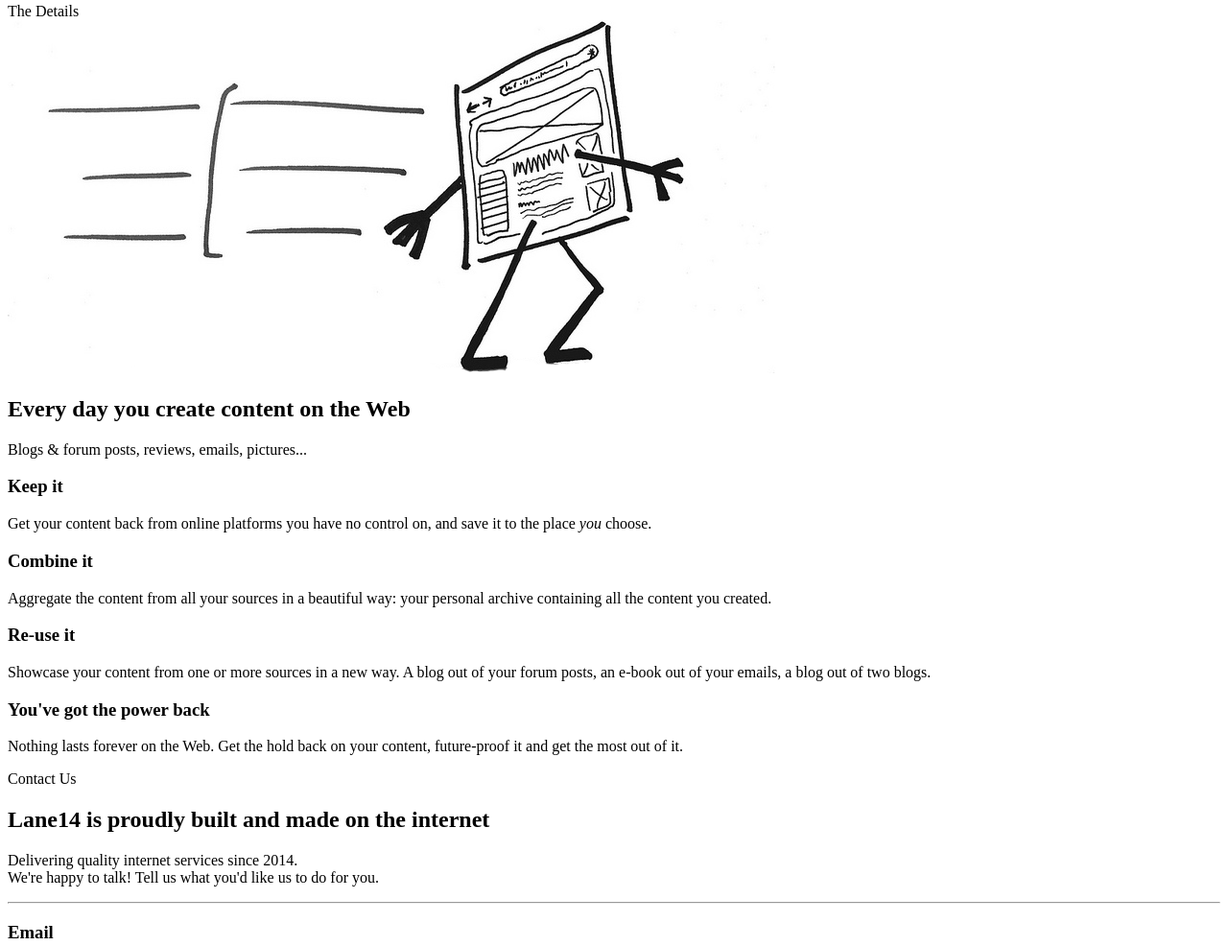
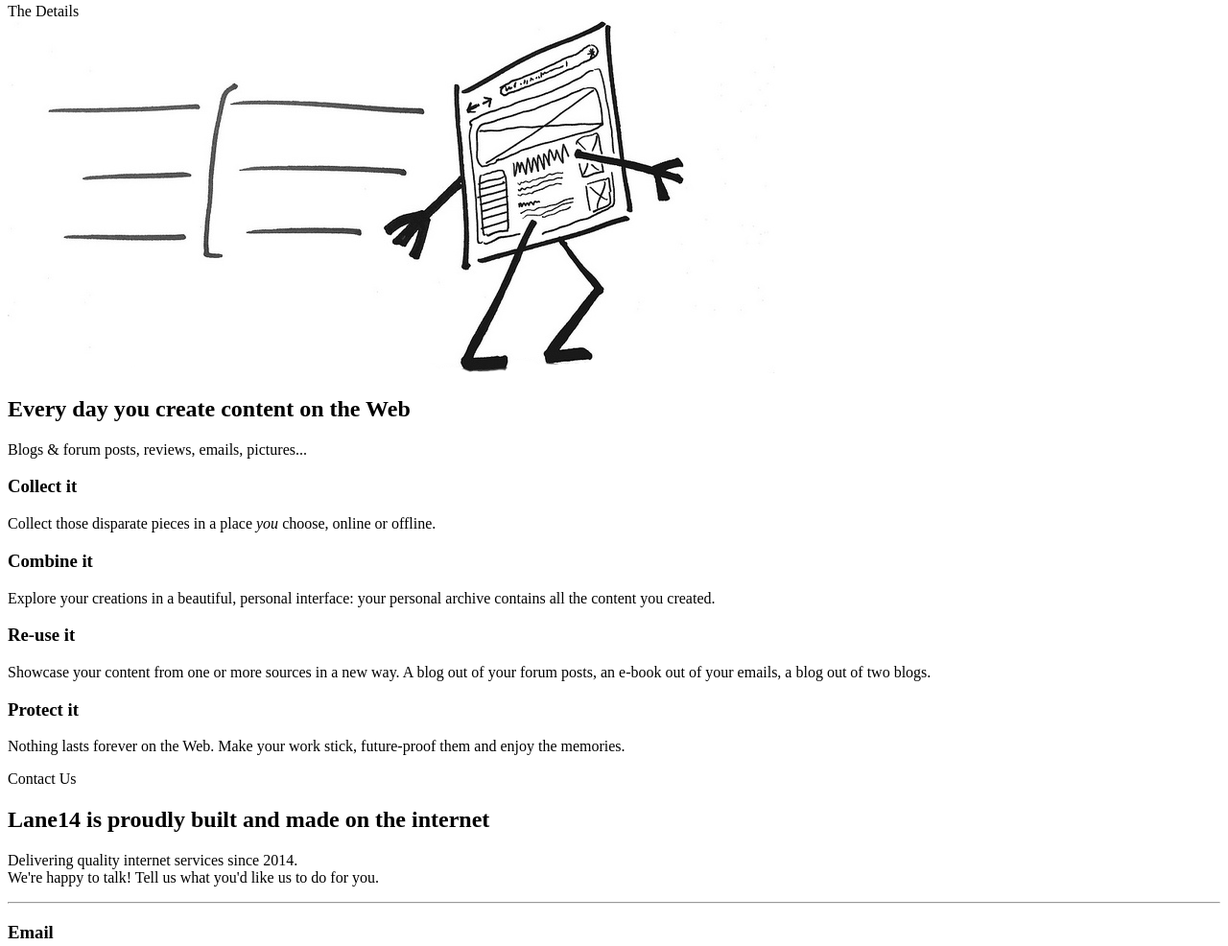
Before and after one commit to motdiem/motdiem.github.io, a plain HTML site: page index.html in a window 1280 px wide. Shown: the part 335-1321 px from the top of the page at 96% size. Drawn offline with Linux system fonts and the light colour scheme; a script that the page names is missing.

Commit message:
updated content

```diff
--- a/index.html
+++ b/index.html
@@ -144,14 +144,14 @@
 													<div class="row">
 														<div class="6u">
 															<section>
-																<h3 class="fa fa-picture-o">Keep it</h3>
-																<p>Get your content back from online platforms you have no control on, and save it to the place <i>you</i> choose.</p>
+																<h3 class="fa fa-picture-o">Collect it</h3>
+																<p>Collect those disparate pieces in a place <i>you</i> choose, online or offline.</p>
 															</section>
 														</div>
 														<div class="6u">
 															<section>
 																<h3 class="fa fa-cog">Combine it</h3>
-																<p>Aggregate the content from all your sources in a beautiful way: your personal archive containing all the content you created.</p>
+																<p>Explore your creations in a beautiful, personal interface: your personal archive contains all the content you created.</p>
 															</section>
 														</div>
 													</div>
@@ -164,8 +164,8 @@
 														</div>
 														<div class="6u">
 															<section>
-																<h3 class="fa fa-check">You've got the power back</h3>
-																<p>Nothing lasts forever on the Web. Get the hold back on your content, future-proof it and get the most out of it.</p>
+																<h3 class="fa fa-check">Protect it</h3>
+																<p>Nothing lasts forever on the Web. Make your work stick, future-proof them and enjoy the memories.</p>
 															</section>
 														</div>
 													</div>
```
